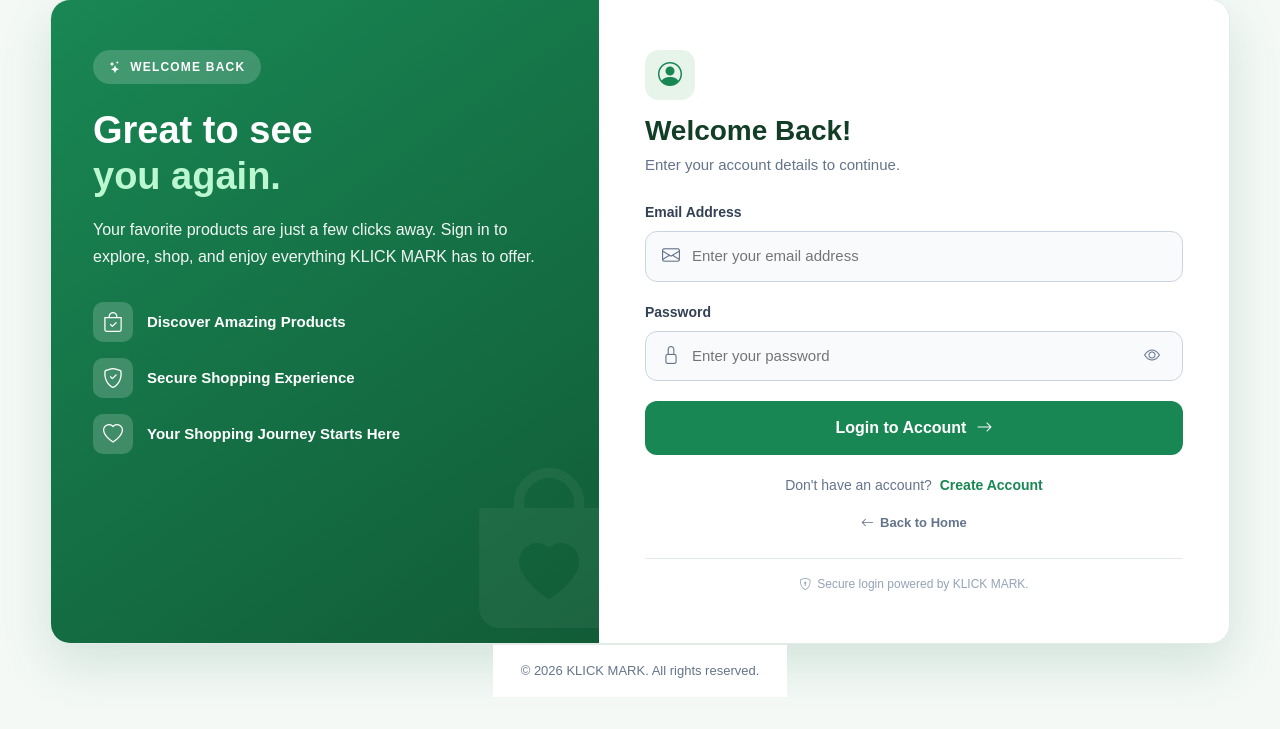
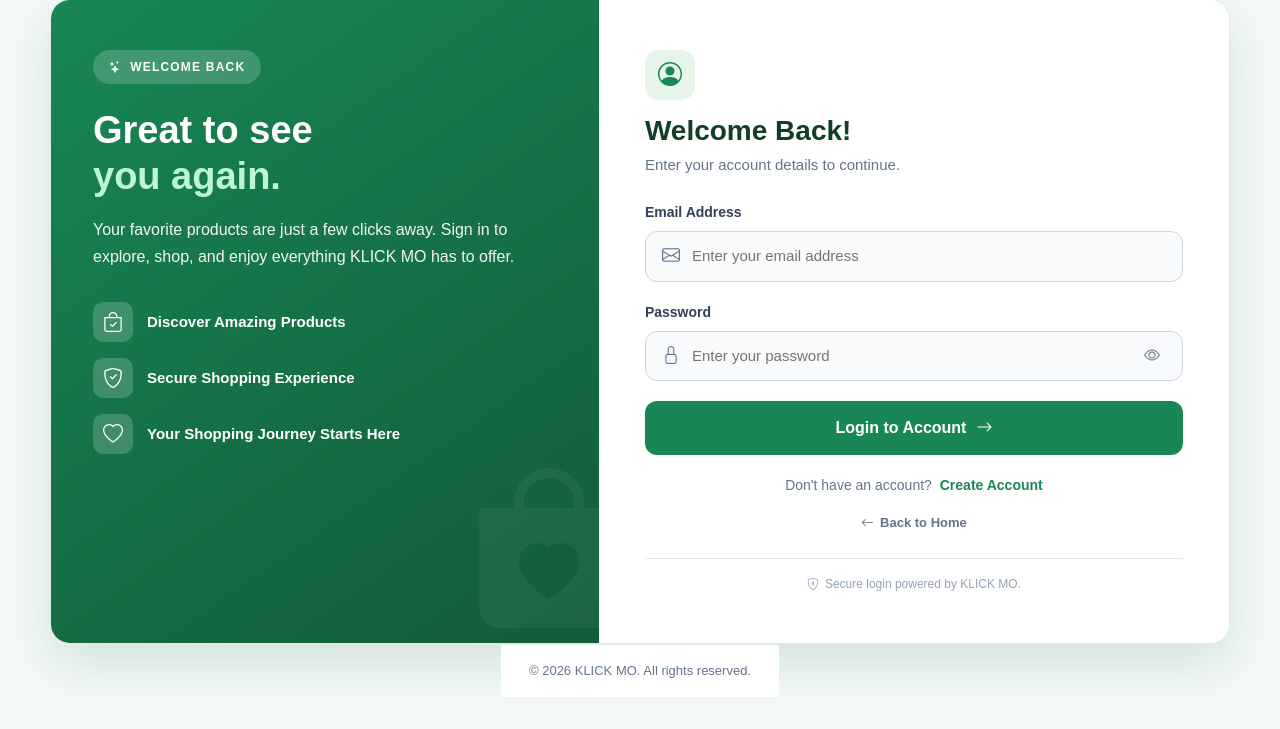
Before and after one commit to jonelalonte/KLICKMARK, a PHP site: page /auth/login.php in a window 1280 px wide. Shown: the part 118-847 px from the top of the page. Run offline with PHP 8.4, Linux system fonts and the light colour scheme.

Commit message:
Update login page PHP and CSS styling

```diff
--- a/assets/css/login.css
+++ b/assets/css/login.css
@@ -1,6 +1,6 @@
 
 /* =====================================
-   KLICK MARK - LOGIN PAGE
+   KLICK MO - LOGIN PAGE
    Modern Green E-commerce Design
 ===================================== */
 
--- a/auth/login.php
+++ b/auth/login.php
@@ -1,3 +1,4 @@
+
 <?php
 if (session_status() === PHP_SESSION_NONE) {
     session_start();
@@ -8,7 +9,7 @@ require_once("../firebaseRDB.php");
 
 $error = "";
 $success = isset($_SESSION["success"]) ? $_SESSION["success"] : "";
-unset($_SESSION["success"]); // Linisin pagkatapos ipakita
+unset($_SESSION["success"]);
 
 // Kung naka-login na ang user, i-redirect agad sa index.php
 if (isset($_SESSION["user_email"])) {
@@ -26,12 +27,10 @@ if ($_SERVER["REQUEST_METHOD"] === "POST") {
     } else {
         $db = new firebaseRDB(FIREBASE_URL);
         $users = $db->retrieve("users");
-        $loggedIn = false;
 
         if ($users) {
             foreach ($users as $id => $user) {
                 if (isset($user['email']) && $user['email'] === $email) {
-                    // I-verify ang hash password mula sa register
                     if (isset($user['password']) && password_verify($password, $user['password'])) {
                         $_SESSION["user_id"] = $id;
                         $_SESSION["user_email"] = $user['email'];
@@ -43,6 +42,7 @@ if ($_SERVER["REQUEST_METHOD"] === "POST") {
                 }
             }
         }
+
         $error = "Maling email o password.";
     }
 }
@@ -52,15 +52,17 @@ if ($_SERVER["REQUEST_METHOD"] === "POST") {
 <head>
     <meta charset="UTF-8">
     <meta name="viewport" content="width=device-width, initial-scale=1.0">
-    <title>Login | KLICK MARK</title>
+    <title>Login | KLICK MO</title>
 
     <!-- Bootstrap 5 CSS -->
     <link href="https://cdn.jsdelivr.net/npm/bootstrap@5.3.3/dist/css/bootstrap.min.css" rel="stylesheet">
+
     <!-- Bootstrap Icons -->
     <link href="https://cdn.jsdelivr.net/npm/bootstrap-icons@1.11.3/font/bootstrap-icons.min.css" rel="stylesheet">
 
     <style>
         * { margin: 0; padding: 0; box-sizing: border-box; }
+
         body {
             font-family: Arial, Helvetica, sans-serif;
             background: #f4f9f6;
@@ -69,11 +71,13 @@ if ($_SERVER["REQUEST_METHOD"] === "POST") {
             display: flex;
             flex-direction: column;
         }
+
         .login-navbar {
             background: #ffffff;
             border-bottom: 1px solid #e2ebe5;
             padding: 16px 28px;
         }
+
         .login-navbar .nav-content {
             display: flex;
             align-items: center;
@@ -82,16 +86,19 @@ if ($_SERVER["REQUEST_METHOD"] === "POST") {
             margin: 0 auto;
             width: 100%;
         }
+
         .brand {
             display: flex;
             align-items: center;
             text-decoration: none;
         }
+
         .brand-logo-img {
-            height: 52px; /* Malaking image logo */
+            height: 52px;
             width: auto;
             object-fit: contain;
         }
+
         .home-link {
             display: flex;
             align-items: center;
@@ -102,6 +109,7 @@ if ($_SERVER["REQUEST_METHOD"] === "POST") {
             text-decoration: none;
             transition: 0.2s;
         }
+
         .home-link:hover {
             color: #198754;
         }
@@ -114,6 +122,7 @@ if ($_SERVER["REQUEST_METHOD"] === "POST") {
             justify-content: center;
             padding: 32px 20px;
         }
+
         .login-wrapper {
             display: grid;
             grid-template-columns: 1fr 1.15fr;
@@ -137,6 +146,7 @@ if ($_SERVER["REQUEST_METHOD"] === "POST") {
             position: relative;
             overflow: hidden;
         }
+
         .banner-tag {
             display: inline-flex;
             align-items: center;
@@ -149,24 +159,31 @@ if ($_SERVER["REQUEST_METHOD"] === "POST") {
             letter-spacing: 1.2px;
             margin-bottom: 24px;
         }
+
         .banner-content h1 {
             font-size: 38px;
             font-weight: 900;
             line-height: 1.2;
             margin-bottom: 18px;
         }
-        .banner-content h1 span { color: #bbf7d0; }
+
+        .banner-content h1 span {
+            color: #bbf7d0;
+        }
+
         .banner-content p {
             font-size: 16px;
             line-height: 1.65;
             opacity: 0.94;
             margin-bottom: 32px;
         }
+
         .banner-features {
             display: flex;
             flex-direction: column;
             gap: 16px;
         }
+
         .banner-features div {
             display: flex;
             align-items: center;
@@ -174,6 +191,7 @@ if ($_SERVER["REQUEST_METHOD"] === "POST") {
             font-size: 15px;
             font-weight: 600;
         }
+
         .banner-features i {
             font-size: 20px;
             background: rgba(255, 255, 255, 0.18);
@@ -185,6 +203,7 @@ if ($_SERVER["REQUEST_METHOD"] === "POST") {
             justify-content: center;
             flex-shrink: 0;
         }
+
         .banner-decoration {
             position: absolute;
             bottom: -30px;
@@ -202,9 +221,11 @@ if ($_SERVER["REQUEST_METHOD"] === "POST") {
             flex-direction: column;
             justify-content: center;
         }
+
         .login-header {
             margin-bottom: 26px;
         }
+
         .login-icon {
             width: 50px;
             height: 50px;
@@ -217,12 +238,14 @@ if ($_SERVER["REQUEST_METHOD"] === "POST") {
             font-size: 24px;
             margin-bottom: 14px;
         }
+
         .login-header h2 {
             font-size: 28px;
             font-weight: 800;
             color: #123d27;
             margin-bottom: 6px;
         }
+
         .login-header p {
             font-size: 15px;
             color: #64748b;
@@ -232,6 +255,7 @@ if ($_SERVER["REQUEST_METHOD"] === "POST") {
         .form-field {
             margin-bottom: 20px;
         }
+
         .form-field label {
             display: block;
             font-size: 14px;
@@ -239,6 +263,7 @@ if ($_SERVER["REQUEST_METHOD"] === "POST") {
             color: #334155;
             margin-bottom: 8px;
         }
+
         .input-wrapper {
             display: flex;
             align-items: center;
@@ -248,16 +273,19 @@ if ($_SERVER["REQUEST_METHOD"] === "POST") {
             background: #f8fafc;
             transition: 0.2s;
         }
+
         .input-wrapper:focus-within {
             border-color: #198754;
             background: #ffffff;
             box-shadow: 0 0 0 4px rgba(25, 135, 84, 0.12);
         }
+
         .input-wrapper > i {
             color: #64748b;
             font-size: 18px;
             margin-right: 12px;
         }
+
         .input-wrapper input {
             flex: 1;
             border: none;
@@ -268,6 +296,7 @@ if ($_SERVER["REQUEST_METHOD"] === "POST") {
             color: #1e293b;
             width: 100%;
         }
+
         .password-toggle {
             border: none;
             background: transparent;
@@ -294,6 +323,7 @@ if ($_SERVER["REQUEST_METHOD"] === "POST") {
             margin-top: 10px;
             transition: 0.2s;
         }
+
         .login-button:hover {
             background: #146c43;
         }
@@ -304,12 +334,14 @@ if ($_SERVER["REQUEST_METHOD"] === "POST") {
             font-size: 14px;
             color: #64748b;
         }
+
         .register-link a {
             color: #198754;
             font-weight: 700;
             text-decoration: none;
             margin-left: 4px;
         }
+
         .register-link a:hover {
             text-decoration: underline;
         }
@@ -318,6 +350,7 @@ if ($_SERVER["REQUEST_METHOD"] === "POST") {
             text-align: center;
             margin-top: 14px;
         }
+
         .back-home a {
             color: #64748b;
             font-size: 13px;
@@ -327,6 +360,7 @@ if ($_SERVER["REQUEST_METHOD"] === "POST") {
             align-items: center;
             gap: 6px;
         }
+
         .back-home a:hover {
             color: #198754;
         }
@@ -343,6 +377,7 @@ if ($_SERVER["REQUEST_METHOD"] === "POST") {
             border-top: 1px solid #e2e8f0;
             padding-top: 16px;
         }
+
         .copyright {
             text-align: center;
             padding: 16px 28px;
@@ -359,12 +394,15 @@ if ($_SERVER["REQUEST_METHOD"] === "POST") {
                 grid-template-columns: 1fr;
                 max-width: 540px;
             }
+
             .login-banner {
                 padding: 36px 28px;
             }
+
             .banner-content h1 {
                 font-size: 30px;
             }
+
             .login-card {
                 padding: 36px 28px;
             }
@@ -376,15 +414,17 @@ if ($_SERVER["REQUEST_METHOD"] === "POST") {
 <!-- NAVBAR -->
 <nav class="login-navbar">
     <div class="nav-content">
+
         <!-- IMAGE LOGO -->
         <a href="../index.php" class="brand">
-            <img src="../assets/images/logo.png" alt="KLICK MARK Logo" class="brand-logo-img">
+            <img src="../assets/images/logo.png" alt="KLICK MO Logo" class="brand-logo-img">
         </a>
 
         <a href="../index.php" class="home-link">
             <i class="bi bi-house"></i>
             Home
         </a>
+
     </div>
 </nav>
 
@@ -395,6 +435,7 @@ if ($_SERVER["REQUEST_METHOD"] === "POST") {
         <!-- LEFT BANNER -->
         <div class="login-banner">
             <div class="banner-content">
+
                 <span class="banner-tag">
                     <i class="bi bi-stars"></i>
                     WELCOME BACK
@@ -407,7 +448,7 @@ if ($_SERVER["REQUEST_METHOD"] === "POST") {
 
                 <p>
                     Your favorite products are just a few clicks away.
-                    Sign in to explore, shop, and enjoy everything KLICK MARK has to offer.
+                    Sign in to explore, shop, and enjoy everything KLICK MO has to offer.
                 </p>
 
                 <div class="banner-features">
@@ -415,15 +456,18 @@ if ($_SERVER["REQUEST_METHOD"] === "POST") {
                         <i class="bi bi-bag-check"></i>
                         <span>Discover Amazing Products</span>
                     </div>
+
                     <div>
                         <i class="bi bi-shield-check"></i>
                         <span>Secure Shopping Experience</span>
                     </div>
+
                     <div>
                         <i class="bi bi-heart"></i>
                         <span>Your Shopping Journey Starts Here</span>
                     </div>
                 </div>
+
             </div>
 
             <div class="banner-decoration">
@@ -433,15 +477,17 @@ if ($_SERVER["REQUEST_METHOD"] === "POST") {
 
         <!-- RIGHT LOGIN FORM -->
         <div class="login-card">
+
             <div class="login-header">
                 <div class="login-icon">
                     <i class="bi bi-person-circle"></i>
                 </div>
+
                 <h2>Welcome Back!</h2>
                 <p>Enter your account details to continue.</p>
             </div>
 
-            <!-- SUCCESS MESSAGE (Mula sa Register) -->
+            <!-- SUCCESS MESSAGE -->
             <?php if (!empty($success)): ?>
                 <div class="alert alert-success alert-dismissible fade show" role="alert">
                     <i class="bi bi-check-circle-fill me-2"></i>
@@ -461,11 +507,14 @@ if ($_SERVER["REQUEST_METHOD"] === "POST") {
 
             <!-- LOGIN FORM -->
             <form method="POST" action="">
+
                 <!-- EMAIL -->
                 <div class="form-field">
                     <label for="email">Email Address</label>
+
                     <div class="input-wrapper">
                         <i class="bi bi-envelope"></i>
+
                         <input
                             type="email"
                             name="email"
@@ -481,8 +530,10 @@ if ($_SERVER["REQUEST_METHOD"] === "POST") {
                 <!-- PASSWORD -->
                 <div class="form-field">
                     <label for="password">Password</label>
+
                     <div class="input-wrapper">
                         <i class="bi bi-lock"></i>
+
                         <input
                             type="password"
                             name="password"
@@ -491,6 +542,7 @@ if ($_SERVER["REQUEST_METHOD"] === "POST") {
                             autocomplete="current-password"
                             required
                         >
+
                         <button
                             type="button"
                             class="password-toggle"
@@ -507,6 +559,7 @@ if ($_SERVER["REQUEST_METHOD"] === "POST") {
                     <span>Login to Account</span>
                     <i class="bi bi-arrow-right"></i>
                 </button>
+
             </form>
 
             <!-- REGISTER LINK -->
@@ -526,19 +579,21 @@ if ($_SERVER["REQUEST_METHOD"] === "POST") {
             <!-- SECURITY FOOTER -->
             <div class="login-footer">
                 <i class="bi bi-shield-lock"></i>
-                Secure login powered by KLICK MARK.
+                Secure login powered by KLICK MO.
             </div>
+
         </div>
-
     </div>
 
     <!-- COPYRIGHT -->
     <div class="copyright">
-        &copy; <?= date("Y") ?> KLICK MARK. All rights reserved.
+        &copy; <?= date("Y") ?> KLICK MO. All rights reserved.
     </div>
+
 </main>
 
 <script src="https://cdn.jsdelivr.net/npm/bootstrap@5.3.3/dist/js/bootstrap.bundle.min.js"></script>
+
 <script>
 function togglePassword() {
     const password = document.getElementById("password");
```
